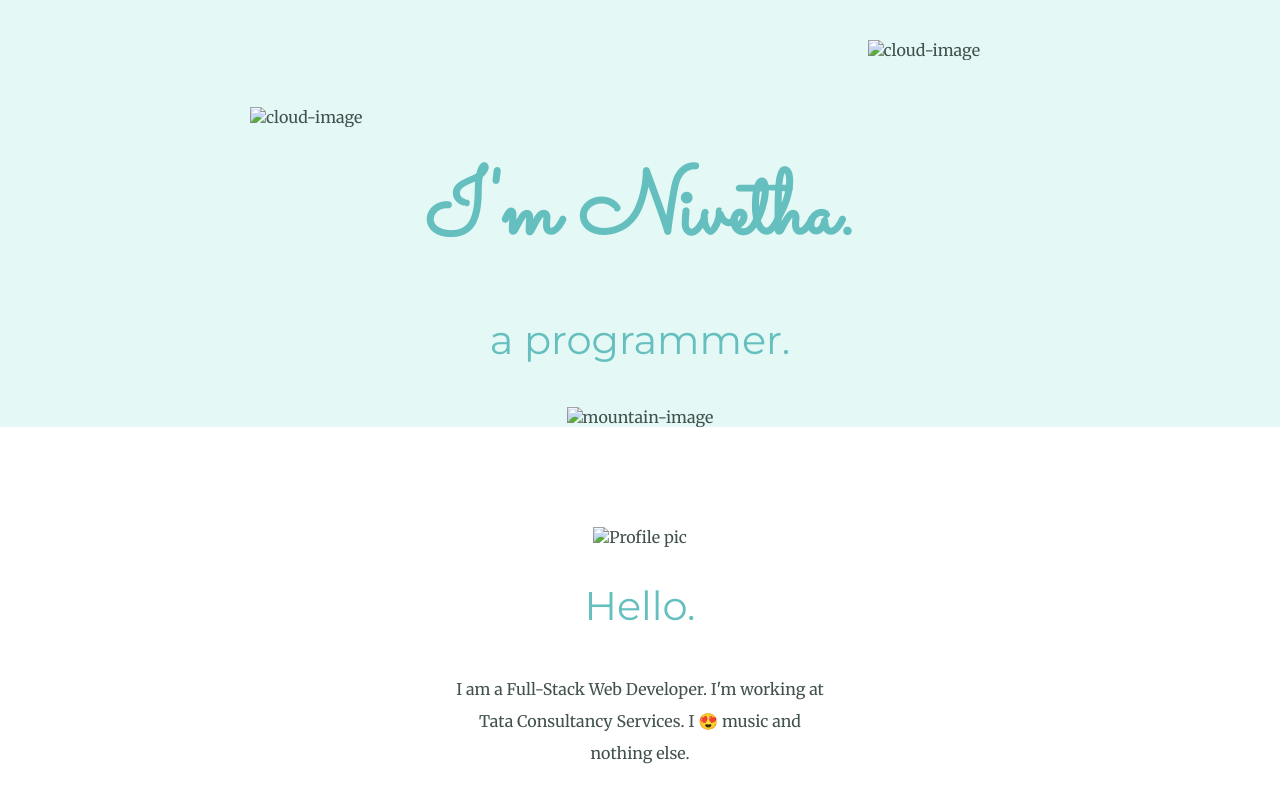
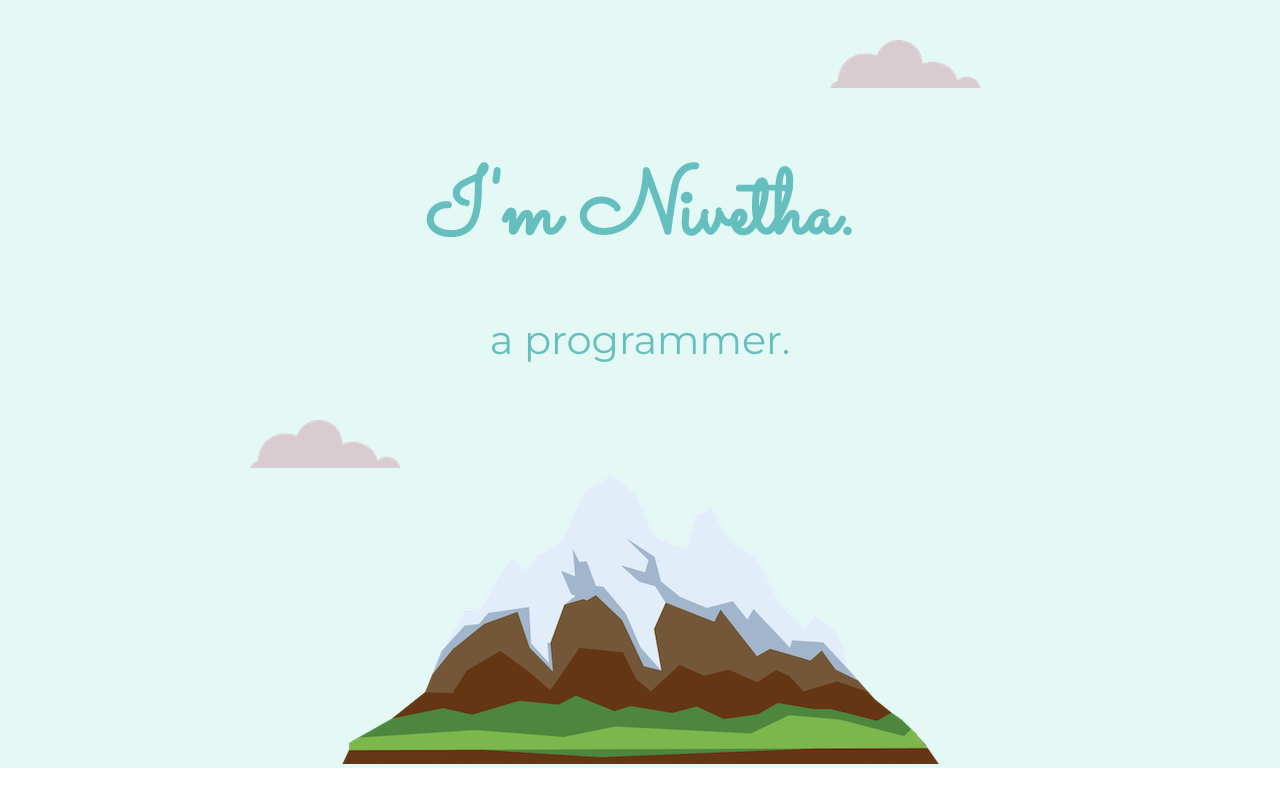
Before and after one commit to nivi30/Personal-Site-2, a plain HTML site: page index.html in a window 1280 px wide. Shown: the top 800 px of the page. Drawn offline with Linux system fonts and the light colour scheme; files that its build step writes are made by us from their sources.

Commit message:
css changes

```diff
--- a/index.html
+++ b/index.html
@@ -4,7 +4,7 @@
     <meta charset="UTF-8">
     <meta http-equiv="X-UA-Compatible" content="IE=edge">
     <meta name="viewport" content="width=device-width, initial-scale=1.0">
-    <link rel="stylesheet" type="text/css" href="css/styles.css">
+    <link rel="stylesheet" type="text/css" href="styles.css">
     <link rel="icon" href="favicon.ico">
     <link rel="preconnect" href="https://fonts.googleapis.com">
     <link rel="preconnect" href="https://fonts.gstatic.com" crossorigin>
@@ -14,17 +14,17 @@
 <body>
     <!-- TOP CONTAINER-->
     <div class="top-container">
-      <img class="top-cloud" src="images/cloud.png" alt="cloud-image">
+      <img class="top-cloud" src="cloud.png" alt="cloud-image">
       <h1>I'm Nivetha.</h1>
       <h2>a programmer.</h2>
-      <img class="bottom-cloud" src="images/cloud.png" alt="cloud-image">
-      <img src="images/mountain.png" alt="mountain-image">
+      <img class="bottom-cloud" src="cloud.png" alt="cloud-image">
+      <img src="mountain.png" alt="mountain-image">
     </div>
 
     <!-- MIDDLE CONTAINER-->
     <div class="middle-container">
       <div class="profile">
-        <img src="images/user.png" alt="Profile pic">
+        <img src="user.png" alt="Profile pic">
         <h2>Hello.</h2>
         <p class="intro">I am a Full-Stack Web Developer. I'm working at Tata Consultancy Services. I 😍 music and nothing else.</p>
       </div>
```
